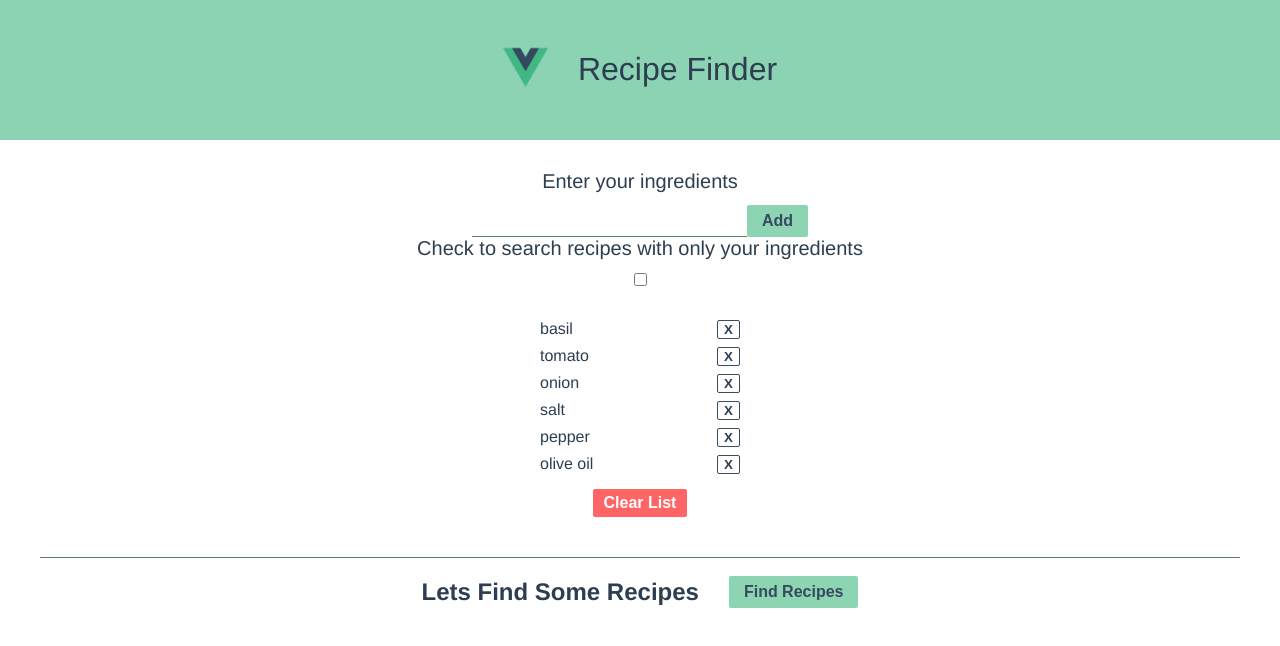
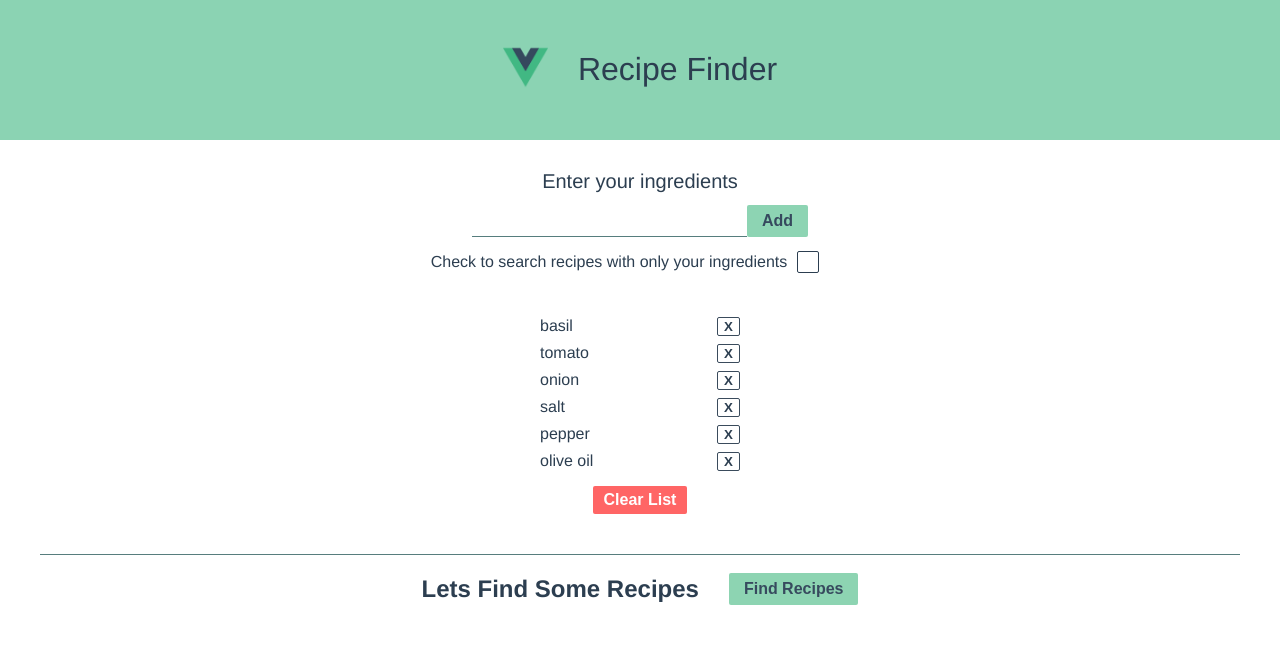
Before and after one commit to Meatuus/vuejs-food, a Vue app: page / in a window 1280 px wide. Shown: the top 646 px of the page. Built offline with nearby package versions, Linux system fonts and the light colour scheme.

Commit message:
style input for exact ingredients

```diff
--- a/src/components/IngredientForm.vue
+++ b/src/components/IngredientForm.vue
@@ -5,8 +5,11 @@
             <input id="ingredient" v-model="ingredient" @keyup="setNew" type="text">
             <button type="submit" @click="addToList">Add</button>
         </form>
-        <label for="checkbox">Check to search recipes with only your ingredients</label>
-        <input id="checkbox" type="checkbox" @click="exactIngredientChange">
+        <div class="exact-container">
+            <h3>Check to search recipes with only your ingredients</h3>
+            <label class="exact-label" for="checkbox"><span :class="{checked: exactIngredients}" ></span></label>
+            <input id="checkbox" type="checkbox" @click="exactIngredientChange">
+        </div>
     </div>
 </template>
 
@@ -77,4 +80,59 @@
     button:hover {
         background: #bae5d1;
     }
+
+    h3 {
+        font-size: 16px;
+        font-weight: normal;
+    }
+
+    .exact-container {
+        display: flex;
+        justify-content: center;
+        align-items: center;
+    }
+
+    input[type=checkbox] {
+        visibility: hidden;
+    }
+
+
+
+    label.exact-label {
+        margin: 10px 10px 10px 0;
+    }
+
+    /* input#checkbox {
+        margin: 10px 0;
+        height: 20px;
+        border: none;
+        background: red;
+        font-size: 20px;
+    } */
+
+    label.exact-label {
+        width: 20px;
+        height: 20px;
+        border: 1px solid;
+        border-radius: 2px;
+        background: white;
+        margin: 10px;
+        position: relative;
+        cursor: pointer;
+    }
+
+    span {
+        width: 12px;
+        height: 12px;
+        background: white;
+        border-radius: 2px;
+        content: " ";
+        position: absolute;
+        transform: translateX(-50%) translateY(calc(50% - 2px));
+    }
+
+    .checked {
+        /* left: 27px; */
+        background: #36495e
+    }
 </style>
```
